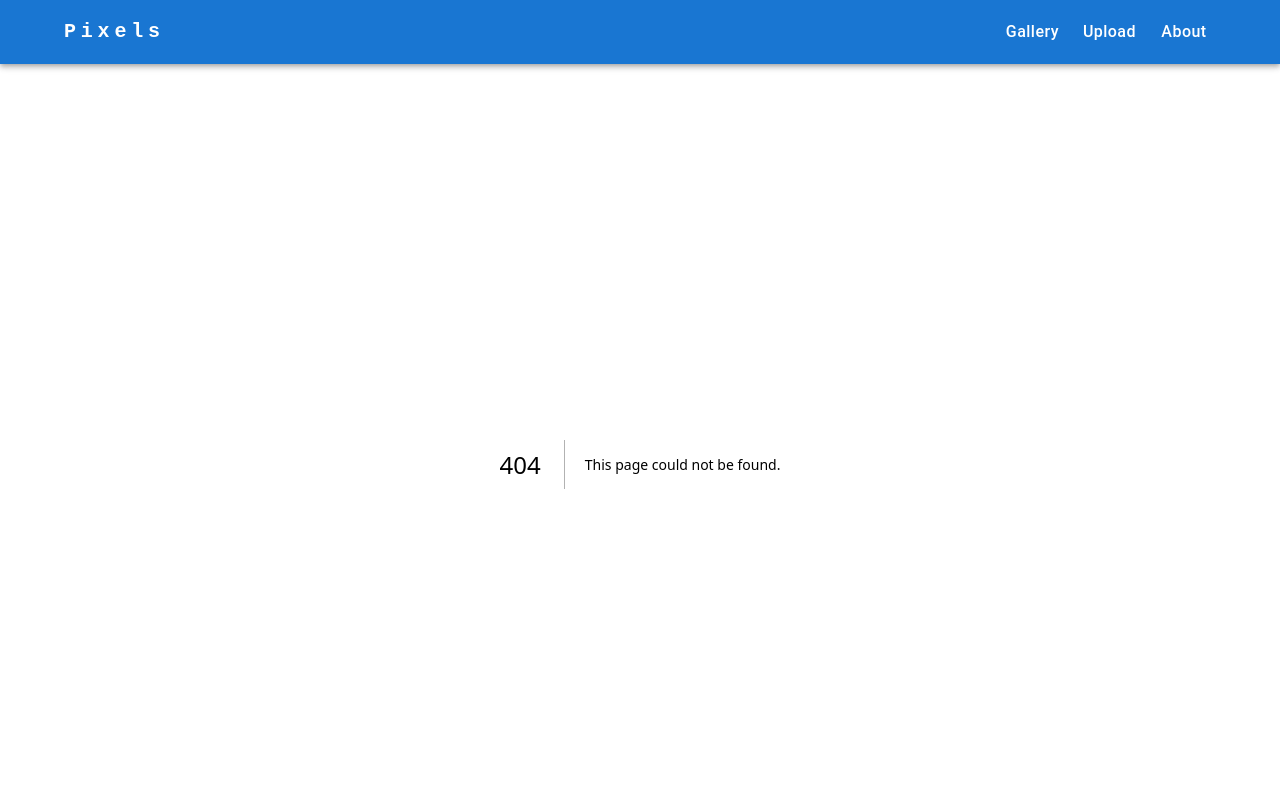
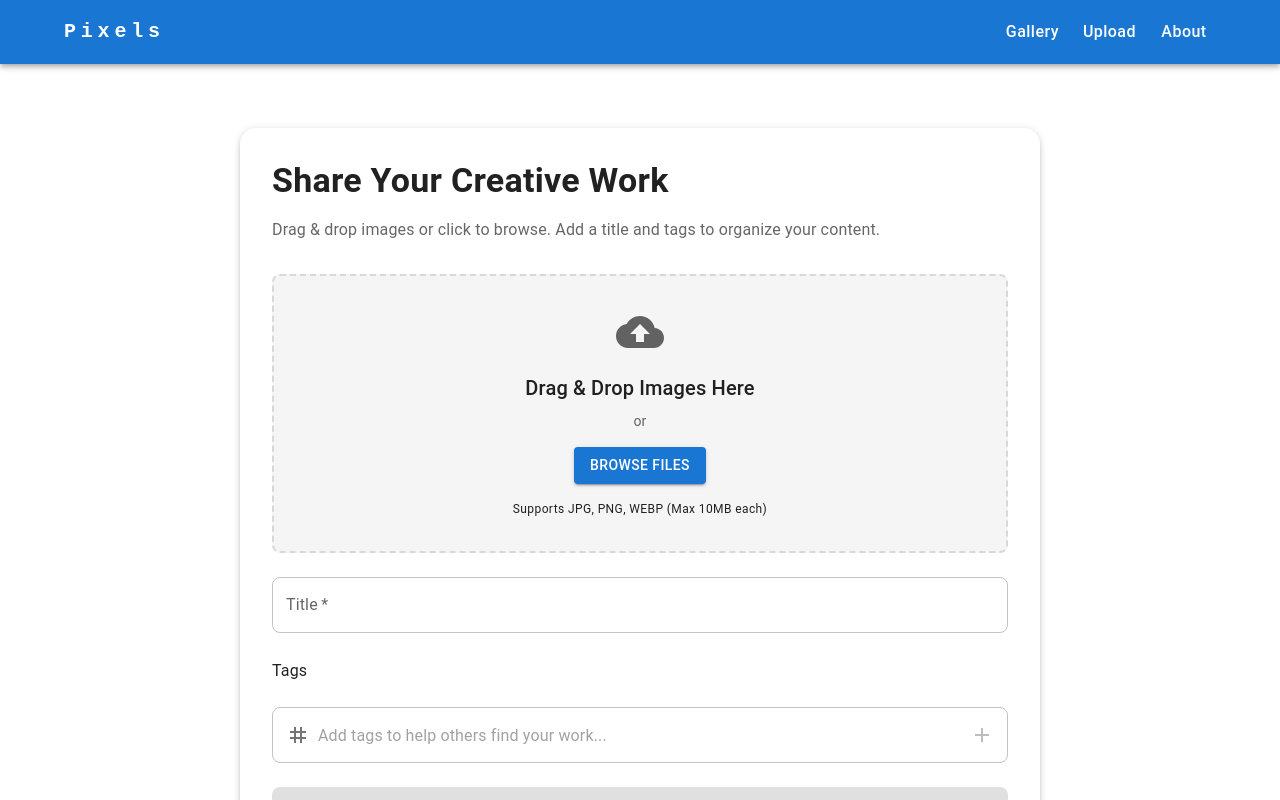
Before and after one commit to mehadi-shuvo/pixels-gallery, a Next.js app in the folder client/: page /upload in a window 1280 px wide. Before the commit this address had no page. Shown: the top 800 px of the page. Built offline with nearby package versions, Linux system fonts and the light colour scheme.

Commit message:
feat: add image uplaod to db functionality

```diff
--- a/client/app/api/sign-cloudinary-params/route.ts
+++ /dev/null
@@ -1,33 +0,0 @@
-// app/api/sign-cloudinary-params/route.ts
-import { v2 as cloudinary } from "cloudinary";
-import { NextRequest, NextResponse } from "next/server";
-
-cloudinary.config({
-  cloud_name: process.env.NEXT_PUBLIC_CLOUDINARY_CLOUD_NAME!,
-  api_key: process.env.NEXT_PUBLIC_CLOUDINARY_API_KEY!,
-  api_secret: process.env.CLOUDINARY_API_SECRET!,
-});
-
-export async function POST(req: NextRequest) {
-  const body = await req.json();
-  const timestamp = body.timestamp;
-  const source = body.source;
-
-  if (!timestamp || !source) {
-    return NextResponse.json({ error: "Missing params" }, { status: 400 });
-  }
-
-  const paramsToSign = {
-    timestamp,
-    source,
-  };
-
-  const signature = cloudinary.utils.api_sign_request(
-    paramsToSign,
-    process.env.CLOUDINARY_API_SECRET!
-  );
-
-  return NextResponse.json({
-    signature,
-  });
-}
--- a/client/app/page.tsx
+++ b/client/app/page.tsx
@@ -1,12 +1,8 @@
 import ImageCard from "@/components/cards/ImageCard";
-import ImageUpload from "@/components/forms/ImageUpload";
 
 export default function Home() {
   return (
     <div>
-      <div>
-        <ImageUpload />
-      </div>
       <div className="my-10 grid items-center justify-center grid-cols-1 md:grid-cols-3 lg:grid-cols-3 xl:grid-cols-4 gap-4 w-4/5 mx-auto">
         <ImageCard></ImageCard>
         <ImageCard></ImageCard>
--- /dev/null
+++ b/client/app/upload/page.tsx
@@ -0,0 +1,12 @@
+import ModernImageUpload from "@/components/forms/ImageUpload";
+import React from "react";
+
+const Upload = () => {
+  return (
+    <div>
+      <ModernImageUpload />
+    </div>
+  );
+};
+
+export default Upload;
--- a/client/components/forms/ImageUpload.tsx
+++ b/client/components/forms/ImageUpload.tsx
@@ -15,6 +15,7 @@ import {
 } from "@mui/material";
 import { Close, Add, Tag, CloudUpload, Check } from "@mui/icons-material";
 import { uploadImage } from "@/utils/cloudinary";
+import toast from "react-hot-toast";
 
 interface UploadedFile {
   url: string;
@@ -29,11 +30,6 @@ export default function ModernImageUpload() {
   const [title, setTitle] = useState("");
   const [tags, setTags] = useState<string[]>([]);
   const [tagInput, setTagInput] = useState("");
-  const [snackbar, setSnackbar] = useState({
-    open: false,
-    message: "",
-    severity: "success",
-  });
 
   const handleFileChange = (e: ChangeEvent<HTMLInputElement>) => {
     if (e.target.files) {
@@ -62,18 +58,12 @@ export default function ModernImageUpload() {
         })
       );
       setUploadedFiles(uploaded);
-      showSnackbar("Images uploaded successfully!", "success");
     } catch (error) {
       console.error("Upload failed:", error);
-      showSnackbar("Upload failed. Please try again.", "error");
     } finally {
       setIsUploading(false);
     }
   }, []);
-
-  const showSnackbar = (message: string, severity: "success" | "error") => {
-    setSnackbar({ open: true, message, severity });
-  };
 
   const handleAddTag = () => {
     if (tagInput.trim() && !tags.includes(tagInput.trim())) {
@@ -88,8 +78,40 @@ export default function ModernImageUpload() {
 
   const handleSubmit = async (e: React.FormEvent) => {
     e.preventDefault();
-    if (uploadedFiles.length === 0 || !title) return;
-    console.log({ files, title, tags });
+    if (uploadedFiles.length === 0 || !title) {
+      toast.error("Please provide a title and at least one image.");
+      return;
+    }
+
+    try {
+      const imageURLs = uploadedFiles.map((file) => file.url);
+
+      const response = await fetch("http://localhost:5000/api/images", {
+        method: "POST",
+        headers: {
+          "Content-Type": "application/json",
+        },
+        body: JSON.stringify({
+          title,
+          tags,
+          imageURLs,
+        }),
+      });
+
+      const data = await response.json();
+
+      if (response.ok) {
+        toast.success("Images uploaded successfully!");
+        setTitle("");
+        setTags([]);
+        setUploadedFiles([]);
+      } else {
+        toast.error(data.message || "Failed to upload images.");
+      }
+    } catch (error) {
+      toast.error("Something went wrong!");
+      console.error("Submit error:", error);
+    }
   };
 
   return (
--- a/client/components/layouts/ClientLayout.tsx
+++ b/client/components/layouts/ClientLayout.tsx
@@ -3,6 +3,7 @@
 import React from "react";
 import dynamic from "next/dynamic";
 import Footer from "@/components/footer/Footer";
+import { Toaster } from "react-hot-toast";
 
 // Dynamically import the navbar with SSR disabled
 const ResponsiveAppBar = dynamic(
@@ -21,6 +22,16 @@ export default function ClientLayout({
   return (
     <>
       <ResponsiveAppBar />
+      <Toaster
+        position="top-right"
+        toastOptions={{
+          duration: 4000,
+          style: {
+            background: "#333",
+            color: "#fff",
+          },
+        }}
+      />
       {children}
       <Footer />
     </>
--- a/client/package.json
+++ b/client/package.json
@@ -18,7 +18,8 @@
     "next": "15.2.4",
     "next-cloudinary": "^6.16.0",
     "react": "^19.0.0",
-    "react-dom": "^19.0.0"
+    "react-dom": "^19.0.0",
+    "react-hot-toast": "^2.5.2"
   },
   "devDependencies": {
     "@eslint/eslintrc": "^3",
```
Also changed, not shown: 1 other file (tests, documents, lock files or other folders).
